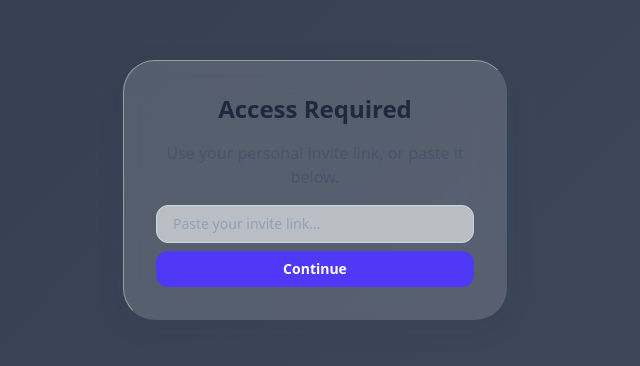
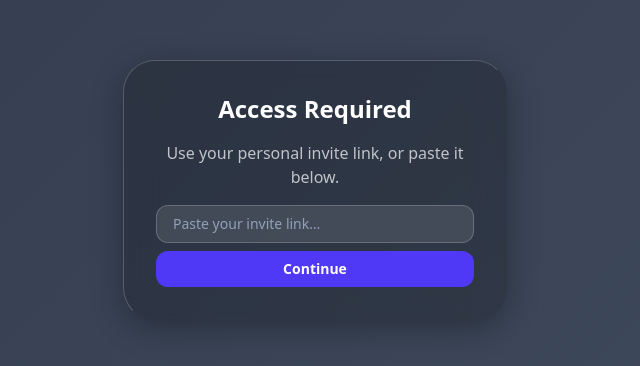
Before and after one commit to mamarexa/Employee-Run-Interval-Timer, a React (Vite) app: page / in a window 1280 px wide. Shown: the part 210-576 px from the top of the page, without its empty margins (325-965 px from the left). Built offline with nearby package versions, Linux system fonts and the light colour scheme.

Commit message:
fix: force dark mode always-on so all dark: text/color classes activate properly

```diff
--- a/index.html
+++ b/index.html
@@ -1,5 +1,5 @@
 <!doctype html>
-<html lang="en">
+<html lang="en" class="dark">
   <head>
     <meta charset="UTF-8" />
     <meta name="viewport" content="width=device-width, initial-scale=1.0, viewport-fit=cover" />
--- a/src/index.css
+++ b/src/index.css
@@ -1,4 +1,5 @@
 @import "tailwindcss";
+@variant dark (&:where(.dark, .dark *));
 
 @layer utilities {
   .no-scrollbar::-webkit-scrollbar {
```
